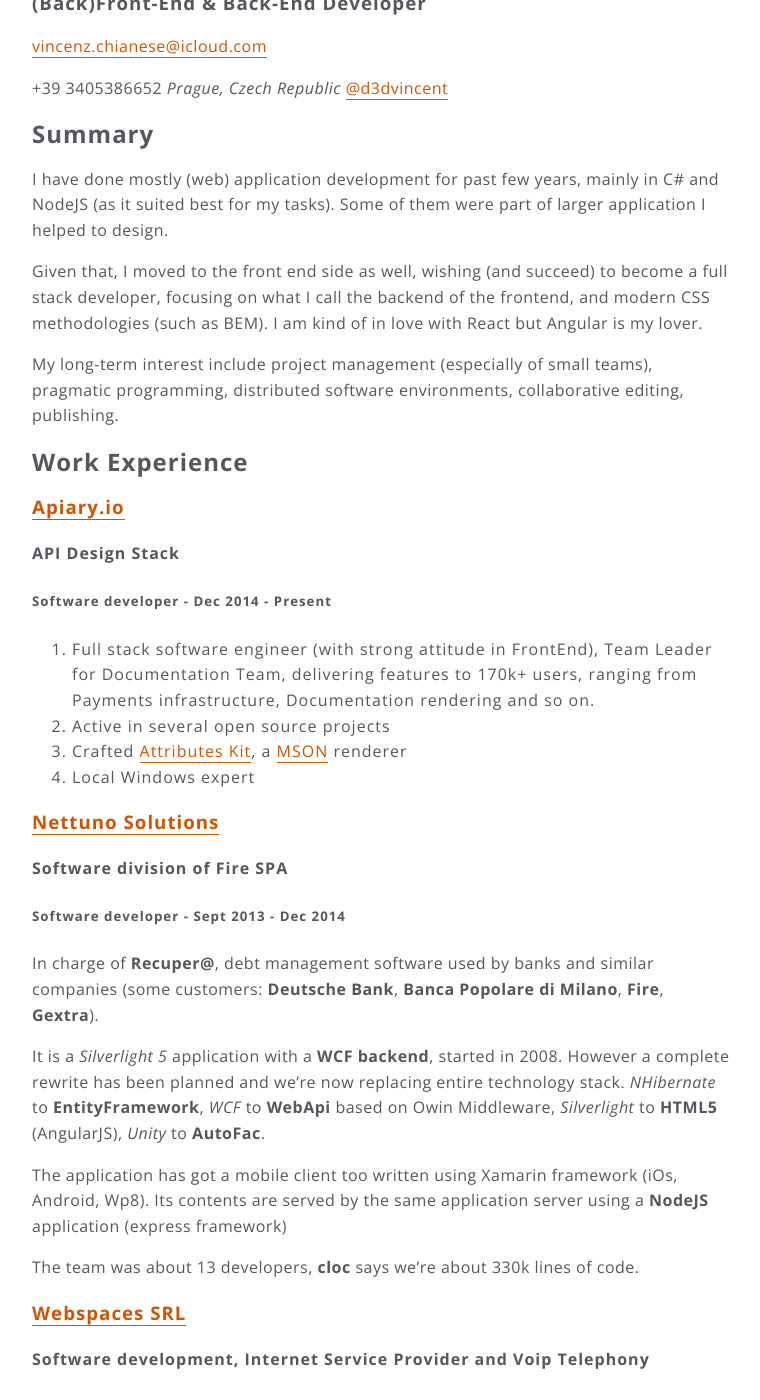
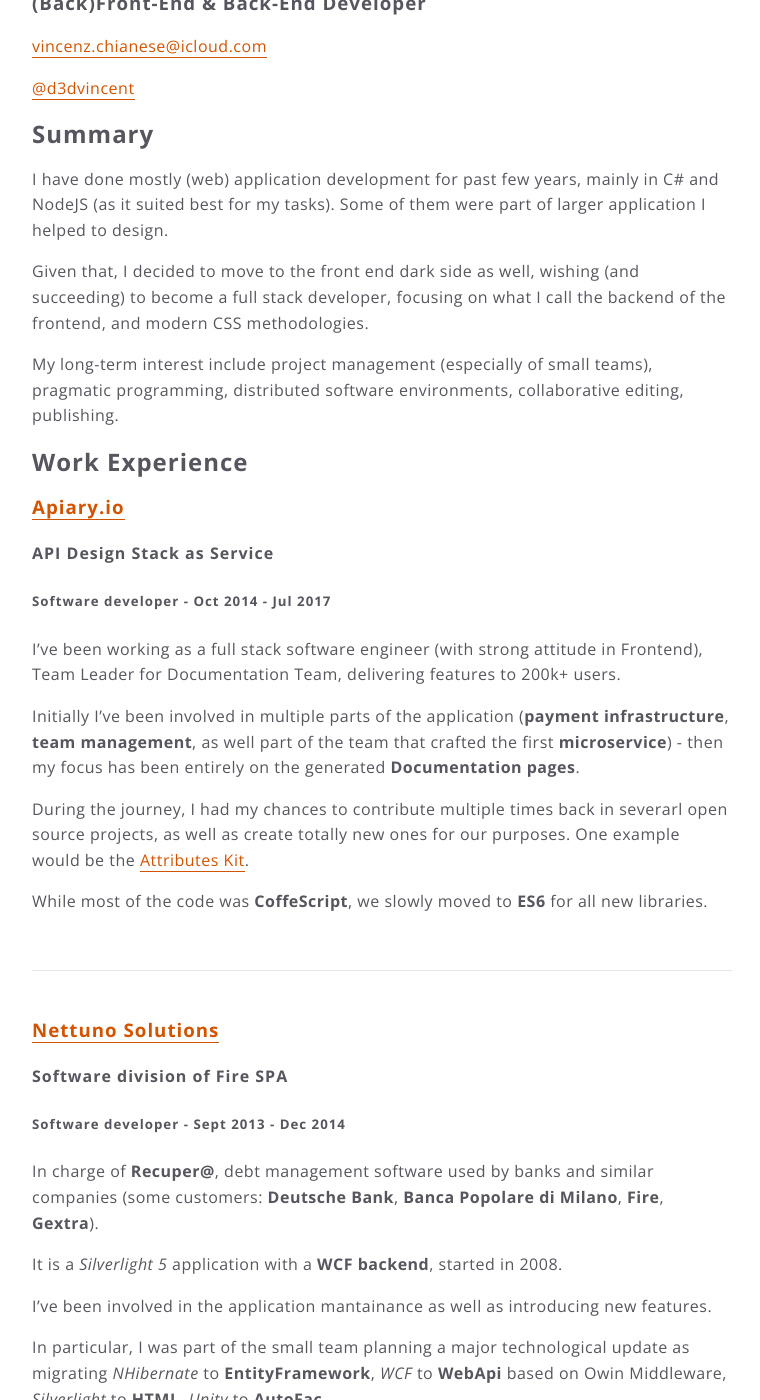
Before and after one commit to XVincentX/vncz, a Jekyll site: the page built from cv.md, in a window 1280 px wide and 1400 px high, scrolled down 608 px. Shown: the whole window, without its empty margins (258-1018 px from the left). Built offline with Jekyll 4.4.1, drawn with Linux system fonts in a browser that asks for light colours; some of the changed text lies outside the part shown.

Commit message:
CV Update

```diff
--- a/cv.md
+++ b/cv.md
@@ -8,30 +8,35 @@
 ### (Back)Front-End & Back-End Developer
 [vincenz.chianese@icloud.com](mailto:vincenz.chianese@icloud.com)
 
- +39 3405386652
- _Prague, Czech Republic_
- [@d3dvincent](http://twitter.com/D3DVincent)
+[@d3dvincent](http://twitter.com/D3DVincent)
 
 ## Summary
 
 I have done mostly (web) application development for past few years, mainly in C# and NodeJS (as it suited best for my tasks). Some of them were part of larger application I helped to design.
 
-Given that, I moved to the front end side as well, wishing (and succeed) to become a full stack developer, focusing on what I call the backend of the frontend, and modern CSS methodologies (such as BEM). I am kind of in love with React but Angular is my lover.
+Given that, I decided to move to the front end dark side as well, wishing (and succeeding) to become a full stack developer, focusing on what I call the backend of the frontend, and modern CSS methodologies.
 
 My long-term interest include project management (especially of small teams), pragmatic programming, distributed software environments, collaborative editing, publishing.
 
 ## Work Experience
 
 ### [Apiary.io](http://apiary.io)
+#### API Design Stack as Service
+##### Software developer - **Oct 2014 - Jul 2017**
 
-#### API Design Stack
+I've been working as a full stack software engineer (with strong attitude in Frontend), Team Leader for Documentation Team, delivering features to 200k+ users.
 
-##### Software developer - **Dec 2014 - Present**
+Initially I've been involved in multiple parts of the application (**payment infrastructure**, **team
+management**, as well part of the team that crafted the first **microservice**) - then my focus has been
+entirely on the generated **Documentation pages**.
 
-1. Full stack software engineer (with strong attitude in FrontEnd), Team Leader for Documentation Team, delivering features to 170k+ users, ranging from Payments infrastructure, Documentation rendering and so on.
-2. Active in several open source projects
-3. Crafted [Attributes Kit](http://github.com/apiaryio/attributes-kit), a [MSON](https://github.com/apiaryio/MSON) renderer
-4. Local Windows expert
+During the journey, I had my chances to contribute multiple times back in severarl open source projects,
+as well as create totally new ones for our purposes. One example would be the
+[Attributes Kit](https://github.com/apiaryio/attributes-kit).
+
+While most of the code was **CoffeScript**, we slowly moved to **ES6** for all new libraries.
+
+<hr>
 
 ### [Nettuno Solutions](http://www.nettunosolutions.com)
 #### Software division of Fire SPA
@@ -41,15 +46,16 @@
 (some customers: **Deutsche Bank**, **Banca Popolare di Milano**, **Fire**, **Gextra**).
 
 It is a _Silverlight 5_ application with a **WCF backend**, started in 2008.
-However a complete rewrite has been planned and we're now replacing entire technology stack.
+
+I've been involved in the application mantainance as well as introducing new features.
+
+In particular, I was part of the small team planning a major technological update as migrating
 _NHibernate_ to **EntityFramework**, _WCF_ to **WebApi** based on Owin Middleware,
-_Silverlight_ to **HTML5** (AngularJS), _Unity_ to **AutoFac**.
-
-The application has got a mobile client too written using Xamarin framework
-(iOs, Android, Wp8). Its contents are served by the same application server
-using a **NodeJS** application (express framework)
+_Silverlight_ to **HTML**, _Unity_ to **AutoFac**.
 
 The team was about 13 developers, **cloc** says we're about 330k lines of code.
+
+<hr>
 
 ### [Webspaces SRL](http://www.webspaces.it)
 #### Software development, Internet Service Provider and Voip Telephony
@@ -58,19 +64,20 @@
 In November 2013, we made sense of our hardware and technology stack was getting old.
 We were not able to answer quickly and efficiently to customer requests anymore.
 
- For this reason, we started a modernization of all our infrastructure and software.
+For this reason, we started a modernization of all our infrastructure and software.
 
-At first, we have completely dismantled our server farm and migrated everything to Microsoft Azure platform,
-using IaaS (Asterisk PBX on CentOS). We refreshed Asterisk installation to the latest version,
-and rewrote from scratch some services directly taking advantage of new Asterisk
-REST API instead of old AMI interface.
+At first, we have completely dismantled our server farm and migrated everything to **Microsoft Azure**
+platform, using IaaS (Asterisk PBX on CentOS). We refreshed **Asterisk** installation to the latest version,
+and rewrote from scratch some services directly taking advantage of new Asterisk REST API instead of
+old **AMI interface**.
 
-A second server, with IIS and Radius service has been replaced by Azure WebSites,
+A second server, with **IIS and Radius** service has been replaced by **Azure WebSites**,
 Active Directory authentication, while all WebApi for phone application have been
 replaced with Azure Mobile Services (some with NodeJS, some with .NET backend).
 
 Now we have less costs, more services, less pollution, less worries...and an empty room.
 
+<hr>
 
 ### [Miluma SRL](http://www.miluma.it)
 #### Automation and telecontrol
@@ -79,17 +86,17 @@
 - C++, PLC and SCADA (Vijeo Citect) Programming for automation tasks like Car and Pasta
 factories on Schneider and Siemens devices.
 
-
 - Electrical substation automation, designing and developing the device scanner software
 (hosted on Embedded PC running Unix System), communicating with all devices of
 substation and offering a simple gateway to get real time data.
 
 - Intranet web application (SPA) for remote monitoring, including scripting engine
-(using Roslyn and yes, it was in CTP yet) to modify software behaviors at runtime.
+(using Roslyn) to modify software behaviors at runtime.
 
 - Feature complete implementation of ModBus, [IEC870-5-103](http://en.wikipedia.org/wiki/IEC_60870-5)
-(open sourced) and IEC870-5-104 protocols
+(open sourced) and IEC870-5-104 protocols. This has been [open sourced](https://github.com/XVincentX/open103)
 
+<hr>
 
 ### [FreeTech](http://www.free-tech.com)
 #### Printer Cartridge Manufacturer
@@ -105,6 +112,8 @@
 
 - Web Applcation for thirdy party special customers (single page application on MVC3)
 
+<hr>
+
 ### [Webspaces SRL](http://www.webspaces.it)
 #### Software development, Internet Service Provider and Voip Telephony
 ##### Cofounder - **Gen 2007 - Feb 2010**
@@ -119,14 +128,17 @@
 
 - C++ Win32 services
 
-### Activities
+### Other activities
 
-- Contributor for **eAthena** project,(open source Ragnarok server emulator) where I made a complete rewriting of memory manager to achieve better performance.
+I've been contributing to other open source projects back in the time when Github wasn't main stream
+yet. Unfortunately this work is hard to track; anyway I do recall:
+
+- Contributor for **eAthena** project, (open source Ragnarok server emulator) where I made a complete rewriting of memory manager to achieve better performance.
+
 - Team member for **Mystyle** project, First world server emulator of Rose Online game. It was used as reference for ALL forks and current emulators.
-- [vscode-apielements](https://github.com/XVincentX/vscode-apielements) project, a [VSCode extension](https://marketplace.visualstudio.com/items?itemName=vncz.vscode-apielements) that brings rich editing experience for [Swagger](https://swagger.io) and [API Blueprint](https://apiblueprint.org) into the editor
-- [JsAction](https://github.com/XVincentX/JsAction) Project, an open source route handler for Asp.NET MVC
-- [Open103](https://github.com/XVincentX/Open103/) project, an open source reference implementation of [IEC 870-5-103](http://en.wikipedia.org/wiki/IEC_60870-5) protocol
-- Creator of [SimInfo](https://github.com/XVincentX/SimInfo), a free Windows Phone 8 App to manage credit informations by carrier operators. It has been killed due to Italians carriers coalition against me, and then I open sourced it. [Some builind notes are here](http://vncz.js.org/building-siminfo/)
+
+- Creator of [SimInfo](https://github.com/XVincentX/SimInfo), a free Windows Phone 8 App to manage credit informations by different carrier operators. It has been killed due to Italians carriers coalition against me (I've been sued), and then I open sourced it. [Some notes are here](/building-siminfo/)
+
 - [TextCompress](https://github.com/XVincentX/TextCompress), compression alghoritm suited for plain text compression
 
 
@@ -135,6 +147,6 @@
 - [Stack overflow profile](http://careers.stackoverflow.com/xvincentx)
 - [GitHub profile](https://github.com/XVincentX)
 - [LinkedIn profile](http://www.linkedin.com/pub/vincenzo-chianese/3b/75b/3a5)
-- Available for relocation
-- I have a degree in classic guitar
+- I have a degree in classic guitar.
 - I speak a good Spanish and I am learning Portuguese.
+- I am really interested in having a work experience in US (3 - 6 months)
```
